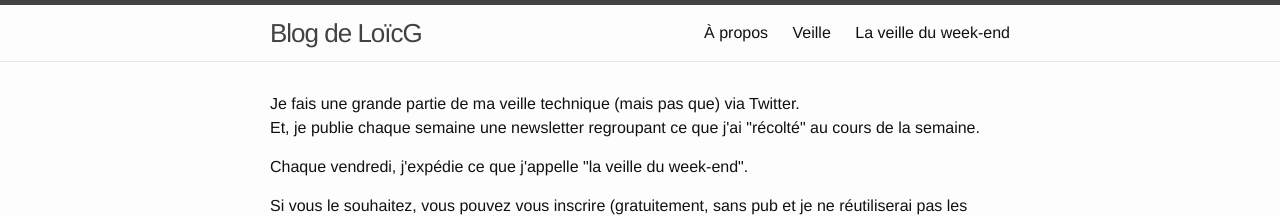
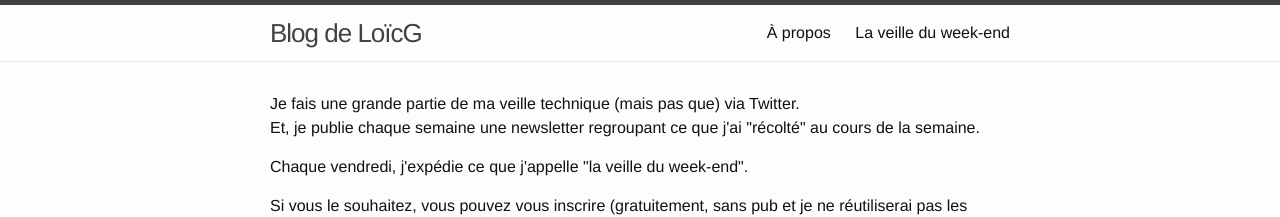
Before and after one commit to chibani/chibani.github.io, a Jekyll site: the page built from newsletter.html, in a window 1280 px wide. Shown: the top 217 px of the page. Built offline with Jekyll 4.4.1, drawn with Linux system fonts in a browser that asks for light colours.

```diff
--- a/_includes/header.html
+++ b/_includes/header.html
@@ -15,7 +15,7 @@
 
       <div class="trigger">
         {% for my_page in site.pages %}
-          {% if my_page.title and my_page.url != "/404.html" %}
+          {% if my_page.title and my_page.url != "/404.html" and my_page.hidden != true %}
           <a class="page-link" href="{{ my_page.url | prepend: site.baseurl }}">{{ my_page.title }}</a>
           {% endif %}
         {% endfor %}
--- a/newsletter.html
+++ b/newsletter.html
@@ -1,6 +1,7 @@
 ---
 layout: default
 title: Veille
+hidden: true
 ---
 <p>Je fais une grande partie de ma veille technique (mais pas que) via Twitter. <br>
     Et, je publie chaque semaine une newsletter regroupant ce que j'ai "récolté" au cours de la semaine.</p>
```
